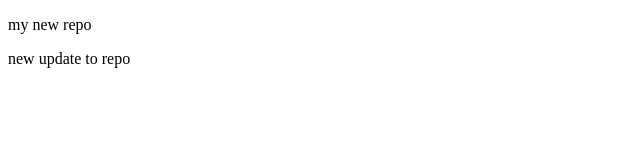
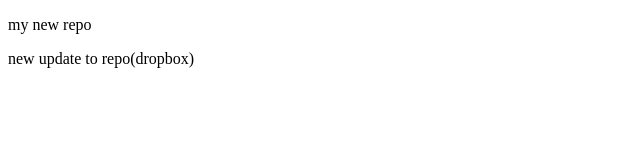
Before and after one commit to Rohitsaini12/localrepo, a plain HTML site: page index.html in a window 1280 px wide. Shown: the full height of the page, 0-640 px from the left. Drawn offline with Linux system fonts and the light colour scheme.

Commit message:
add dropbox

```diff
--- a/index.html
+++ b/index.html
@@ -7,6 +7,6 @@
 </head>
 <body>
     <p>my new repo</p>
-    <p>new update to repo</p>
+    <p>new update to repo(dropbox)</p>
 </body>
 </html>
```
